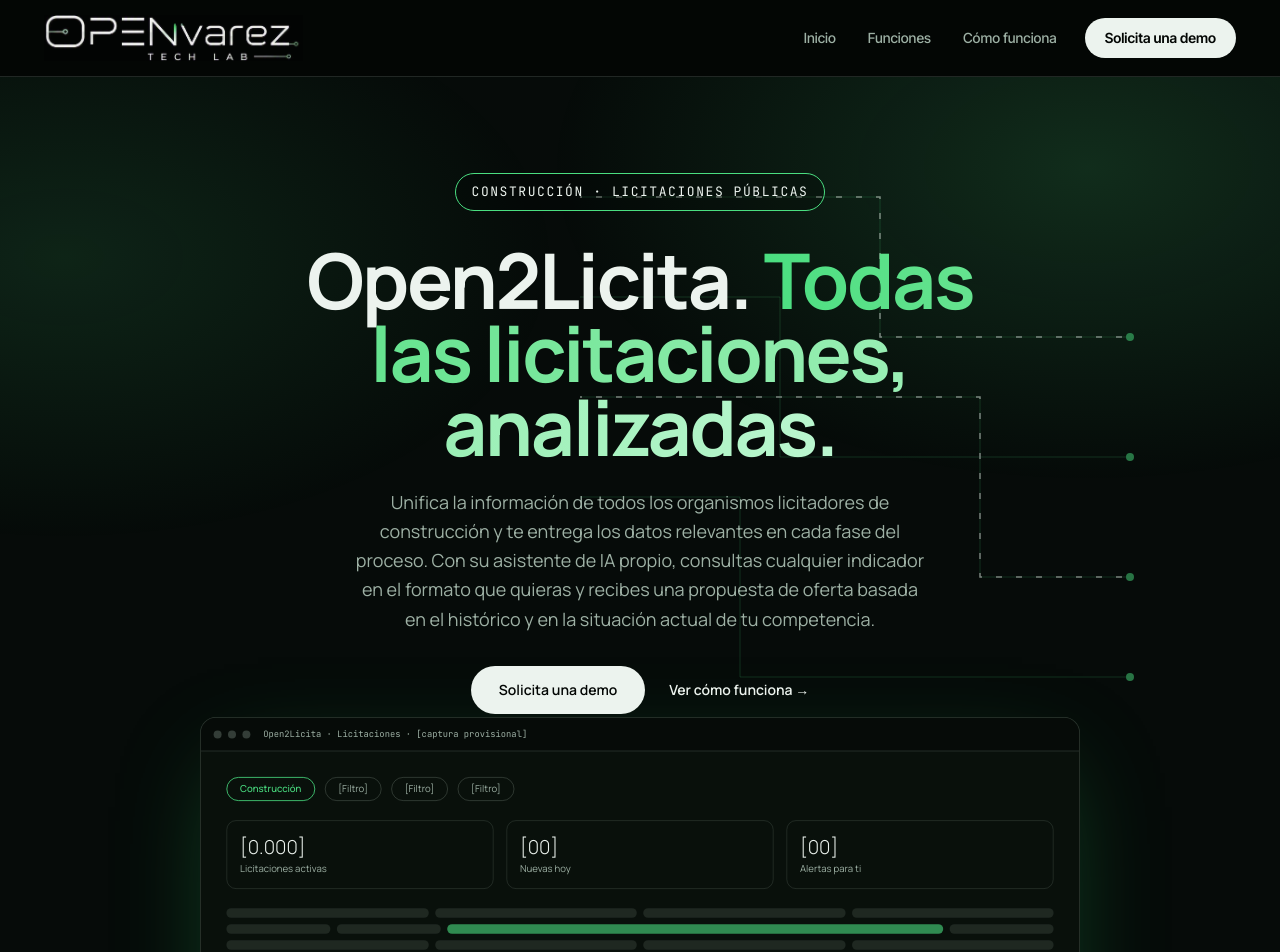
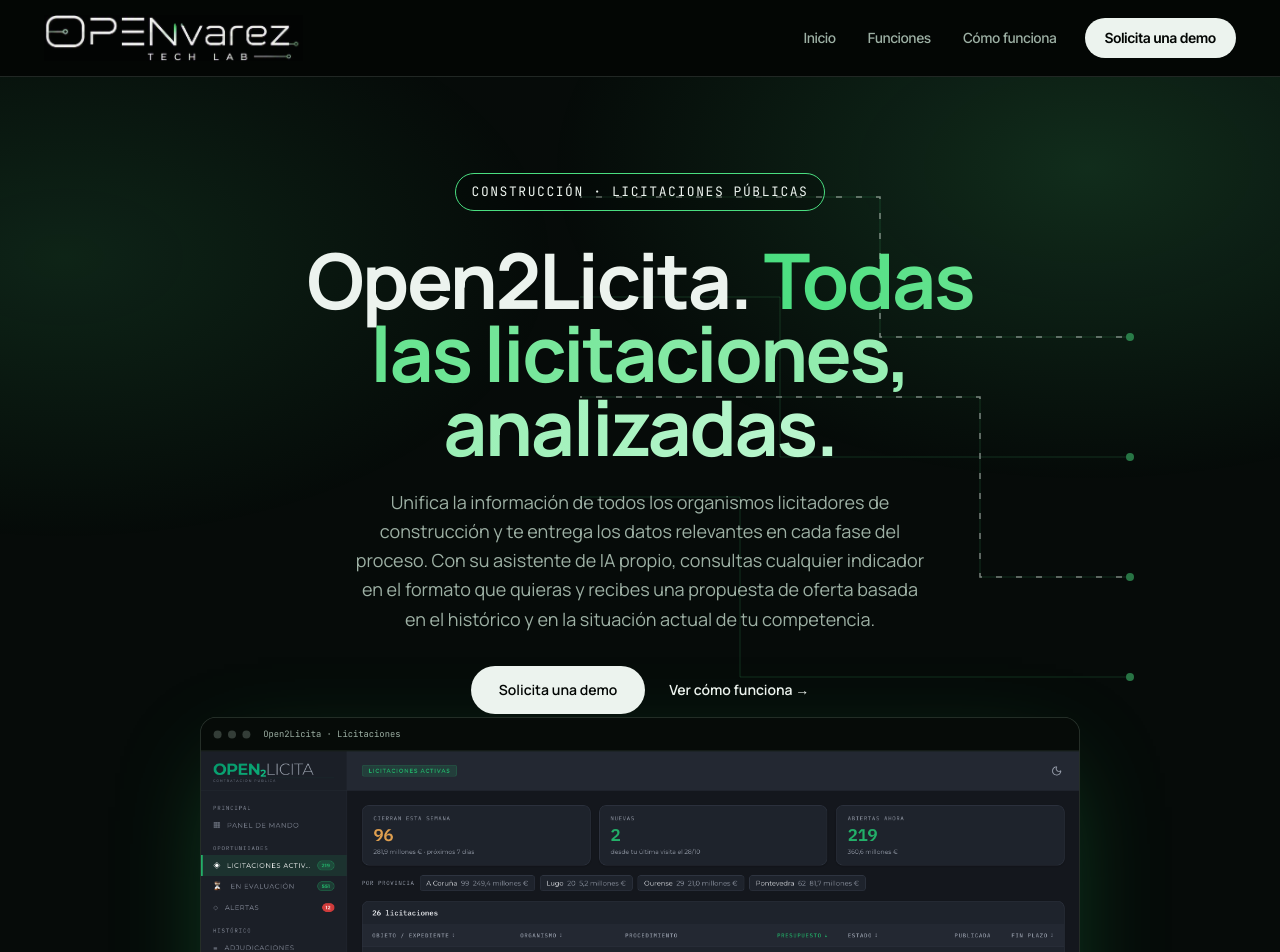
Before and after one commit to oscarperezserrano-code/open-corporate-web, a Next.js app: page /open2licita in a window 1280 px wide. Shown: the top 952 px of the page. Built offline with nearby package versions, Linux system fonts and the light colour scheme.

Commit message:
Captura real de Open2Licita en el hero
Co-Authored-By: Claude Opus 5.5 <noreply@anthropic.com>

```diff
--- a/app/open2licita/page.tsx
+++ b/app/open2licita/page.tsx
@@ -104,66 +104,6 @@ function CircuitDecoration() {
   );
 }
 
-function FramePlaceholder() {
-  const rows = [0, 1, 2, 3, 4];
-  const greenCell: Record<number, number> = { 1: 2, 3: 0 };
-
-  return (
-    <div className="space-y-6">
-      <div className="flex flex-wrap gap-3">
-        <span className="rounded-full border border-[#4ADE80] px-4 py-1.5 text-xs font-medium text-[#4ADE80]">
-          Construcción
-        </span>
-        <span className="rounded-full border border-[rgba(157,176,164,0.3)] px-4 py-1.5 text-xs text-[#9DB0A4]">
-          [Filtro]
-        </span>
-        <span className="rounded-full border border-[rgba(157,176,164,0.3)] px-4 py-1.5 text-xs text-[#9DB0A4]">
-          [Filtro]
-        </span>
-        <span className="rounded-full border border-[rgba(157,176,164,0.3)] px-4 py-1.5 text-xs text-[#9DB0A4]">
-          [Filtro]
-        </span>
-      </div>
-
-      <div className="grid grid-cols-1 gap-4 sm:grid-cols-3">
-        <div className="rounded-xl border border-[rgba(157,176,164,0.2)] p-4">
-          <p className="text-2xl font-light text-[#ECF3EE]">[0.000]</p>
-          <p className="mt-1 text-xs text-[#9DB0A4]">Licitaciones activas</p>
-        </div>
-        <div className="rounded-xl border border-[rgba(157,176,164,0.2)] p-4">
-          <p className="text-2xl font-light text-[#ECF3EE]">[00]</p>
-          <p className="mt-1 text-xs text-[#9DB0A4]">Nuevas hoy</p>
-        </div>
-        <div className="rounded-xl border border-[rgba(157,176,164,0.2)] p-4">
-          <p className="text-2xl font-light text-[#ECF3EE]">[00]</p>
-          <p className="mt-1 text-xs text-[#9DB0A4]">Alertas para ti</p>
-        </div>
-      </div>
-
-      <div className="space-y-2">
-        {rows.map((row) => (
-          <div key={row} className="flex items-center gap-2">
-            {[0, 1, 2, 3].map((cell) => {
-              const isGreen = greenCell[row] === cell;
-              return (
-                <div
-                  key={cell}
-                  className={`h-3 rounded-full ${
-                    isGreen
-                      ? "bg-[#4ADE80]/60"
-                      : "flex-1 bg-[rgba(157,176,164,0.15)]"
-                  }`}
-                  style={isGreen ? { width: "60%" } : undefined}
-                />
-              );
-            })}
-          </div>
-        ))}
-      </div>
-    </div>
-  );
-}
-
 export default function Open2LicitaPage() {
   return (
     <>
@@ -174,11 +114,13 @@ export default function Open2LicitaPage() {
         paragraph="Unifica la información de todos los organismos licitadores de construcción y te entrega los datos relevantes en cada fase del proceso. Con su asistente de IA propio, consultas cualquier indicador en el formato que quieras y recibes una propuesta de oferta basada en el histórico y en la situación actual de tu competencia."
         primaryCta={{ label: "Solicita una demo", href: "#demo" }}
         secondaryCta={{ label: "Ver cómo funciona →", href: "#proceso" }}
-        frameTitle="Open2Licita · Licitaciones · [captura provisional]"
+        frameTitle="Open2Licita · Licitaciones"
+        src="/open2licita-licitaciones.png"
+        alt="Open2Licita: listado de licitaciones activas con presupuesto, organismo y fin de plazo"
+        imageWidth={2880}
+        imageHeight={1800}
         bgDecoration={<CircuitDecoration />}
-      >
-        <FramePlaceholder />
-      </ScrollHero>
+      />
 
       <FeatureCards
         id="funciones"
--- a/components/product/scroll-hero.tsx
+++ b/components/product/scroll-hero.tsx
@@ -13,6 +13,9 @@ export function ScrollHero({
   secondaryCta,
   frameTitle,
   src,
+  alt,
+  imageWidth,
+  imageHeight,
   bgDecoration,
   children,
 }: {
@@ -24,6 +27,9 @@ export function ScrollHero({
   secondaryCta: Cta;
   frameTitle: string;
   src?: string;
+  alt?: string;
+  imageWidth?: number;
+  imageHeight?: number;
   bgDecoration?: ReactNode;
   children?: ReactNode;
 }) {
@@ -174,9 +180,13 @@ export function ScrollHero({
               </span>
             </div>
             {src ? (
-              <div className="relative aspect-[16/9] w-full">
-                <Image src={src} alt={frameTitle} fill className="object-cover" />
-              </div>
+              <Image
+                src={src}
+                alt={alt ?? frameTitle}
+                width={imageWidth ?? 2880}
+                height={imageHeight ?? 1620}
+                className="block h-auto w-full"
+              />
             ) : (
               <div className="min-h-[460px] p-8">{children}</div>
             )}
```
Also changed, not shown: public/open2licita-licitaciones.png (added).
